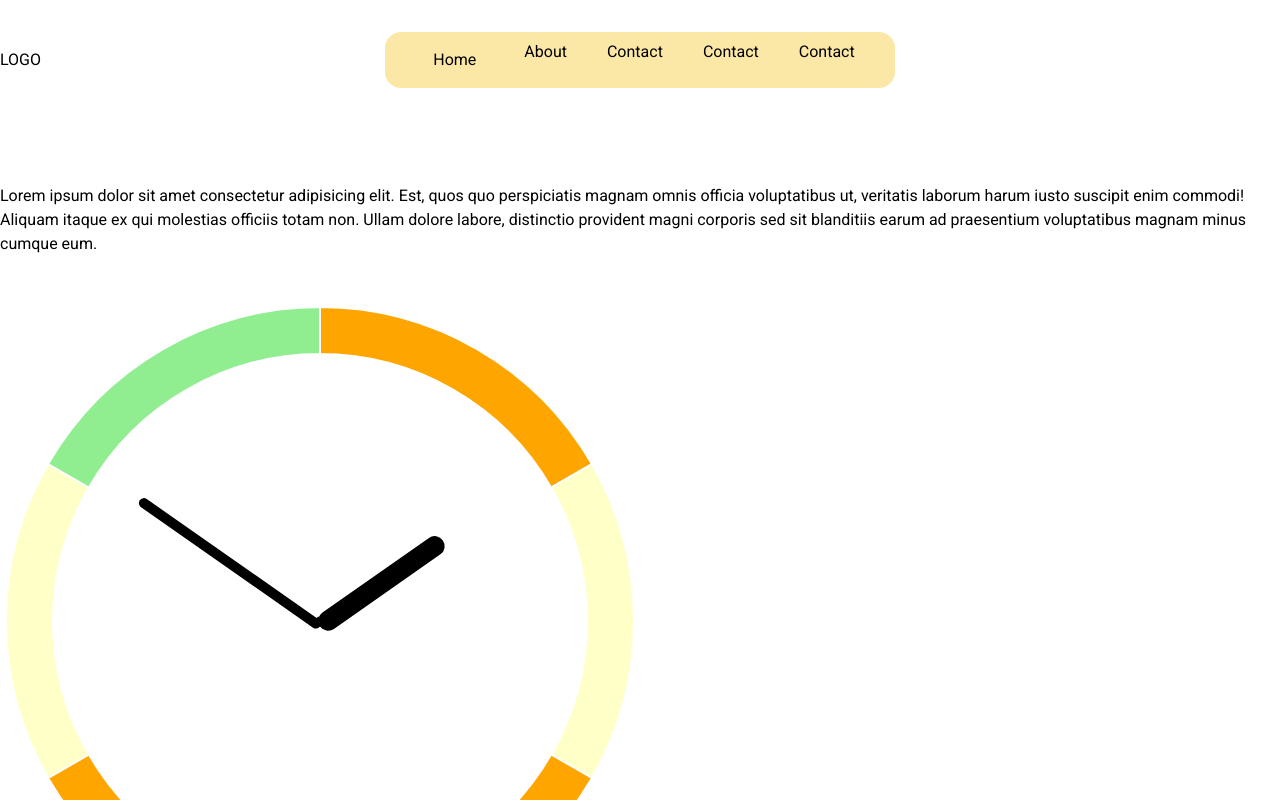
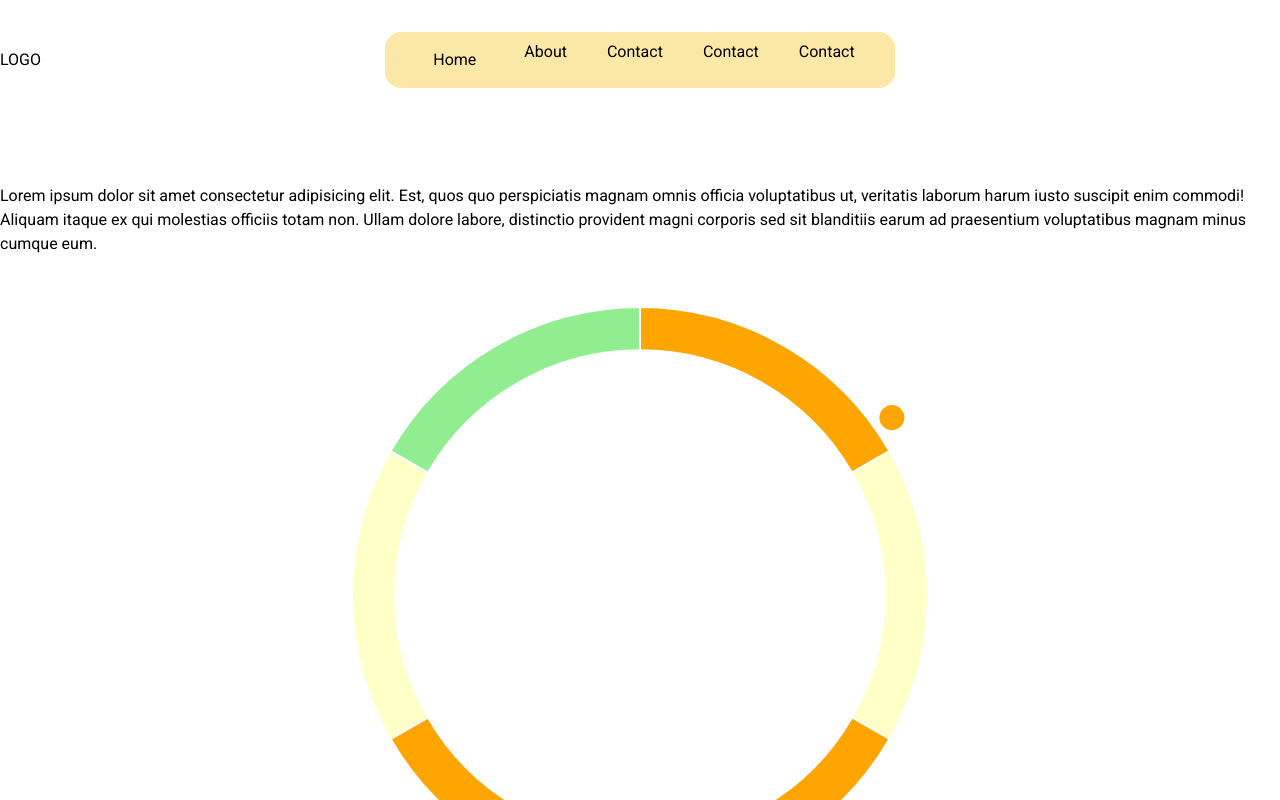
Before and after one commit to rubuz/cenergija-react, a React (Vite) app: page / in a window 1280 px wide. Shown: the top 800 px of the page. Built offline with nearby package versions, Linux system fonts and the light colour scheme.

Commit message:
Refactor clock component and update chart layout

```diff
--- a/src/components/ChartDonut.tsx
+++ b/src/components/ChartDonut.tsx
@@ -8,7 +8,8 @@ import {
   workFreeHolidays,
 } from "../data/data";
 import useCurrentTimePeriod from "../hooks/useCurrentTimePeriod";
-import Clock from "./Clock";
+// import Clock from "./Clock";
+import ClockDot from "./ClockDot";
 
 ChartJS.register(ArcElement, Tooltip, Legend);
 
@@ -31,7 +32,7 @@ const ChartDonut = () => {
   const dayType = isWorkDay ? "workDay" : "freeDay";
   const timeOfDay = isAM ? "AM" : "PM";
 
-  console.log(season[dayType][timeOfDay]);
+  const color: string[] = season[dayType][timeOfDay].colors;
 
   const chartData = {
     datasets: [
@@ -44,14 +45,21 @@ const ChartDonut = () => {
   };
 
   return (
-    <div>
-      <div className="relative flex w-1/2">
-        <Doughnut data={chartData} />
-        <div className="absolute left-1/2 top-1/2 -translate-x-1/2 -translate-y-[49.2%]">
+    <>
+      <div className="relative mx-auto flex w-1/2 items-center justify-center">
+        <div className="z-20 m-0 aspect-square w-[92%]">
+          <Doughnut data={chartData} />
+        </div>
+
+        {/* <div className="absolute left-1/2 top-1/2 -translate-x-1/2 -translate-y-[49.2%]">
           <Clock />
+        </div> */}
+        <div className="absolute -top-[1.4rem] w-full">
+          <ClockDot dotColor={color} /> // Fix: Pass the first element of the
+          color array
         </div>
       </div>
-    </div>
+    </>
   );
 };
 
--- a/src/components/Clock.tsx
+++ b/src/components/Clock.tsx
@@ -21,10 +21,8 @@ const Clock = () => {
   const rotateHour = `rotate(${hourDeg}deg)`;
   const rotateMinute = `rotate(${minuteDeg}deg)`;
 
-  console.log(rotateHour, rotateMinute);
-
   return (
-    <div className="my-10 w-full">
+    <div className="-z-20 my-10 w-full">
       <div className="relative flex aspect-square h-[600px] items-center justify-center rounded-full bg-transparent">
         <div className="indicator">
           <span style={{ transform: rotateHour }} className="hand hour"></span>
--- /dev/null
+++ b/src/components/ClockDot.tsx
@@ -0,0 +1,33 @@
+import { useEffect, useState } from "react";
+
+const ClockDot = ({ dotColor }: { dotColor: string }) => {
+  const [hourDeg, setHourDeg] = useState(0);
+
+  useEffect(() => {
+    const intervalId = setInterval(() => {
+      const now = new Date();
+      const secondsRatio = now.getSeconds() / 60;
+      const minutesRatio = (secondsRatio + now.getMinutes()) / 60;
+      const hoursRatio = (minutesRatio + now.getHours()) / 12;
+      setHourDeg(Math.round(hoursRatio * 360));
+    }, 1000);
+
+    return () => clearInterval(intervalId);
+  }, [hourDeg]);
+
+  const rotateHour = `rotate(${hourDeg}deg)`;
+
+  return (
+    <div
+      style={{ transform: rotateHour }}
+      className="relative aspect-square rounded-full"
+    >
+      <div
+        style={{ backgroundColor: dotColor }}
+        className="absolute left-1/2 top-0 aspect-square h-[25px] origin-center -translate-x-1/2  transform rounded-full"
+      ></div>
+    </div>
+  );
+};
+
+export default ClockDot;
--- a/src/components/Section.tsx
+++ b/src/components/Section.tsx
@@ -1,7 +1,11 @@
 import { ReactNode } from "react";
 
 const Section = ({ children }: { children: ReactNode }) => {
-  return <section className="mx-auto my-10 max-w-[1440px]">{children}</section>;
+  return (
+    <section className="mx-auto my-10 max-w-[1440px] bg-transparent">
+      {children}
+    </section>
+  );
 };
 
 export default Section;
--- a/src/components/clock.css
+++ b/src/components/clock.css
@@ -8,12 +8,13 @@
 .indicator::before {
   content: "";
   position: absolute;
+  top: -5px;
   height: 100%;
   width: 100%;
   border-radius: 50%;
   z-index: 100;
   background: black;
-  border: 0px solid black;
+  border: 15px solid black;
 }
 .indicator .hand {
   position: absolute;
```
